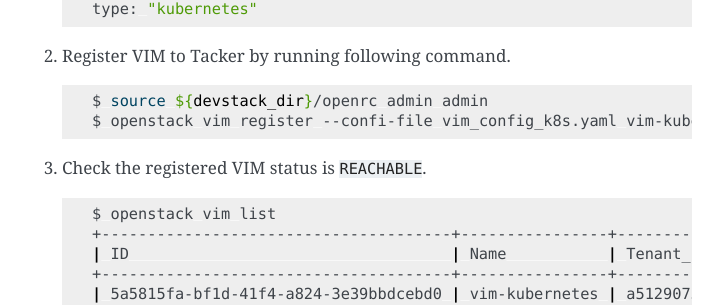
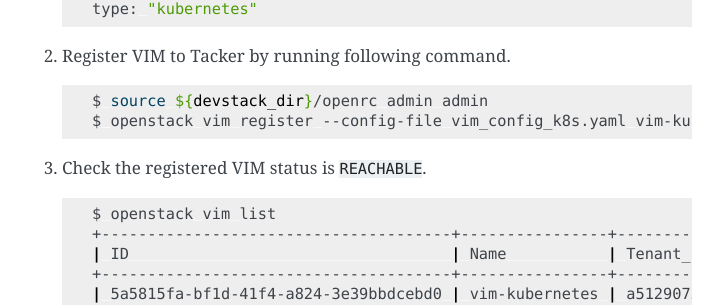
Before and after one commit to o-ran-sc/smo-o2, a Sphinx documentation site: the page built from docs/tacker-user-guide-cnf.rst, in a window 1280 px wide and 900 px high, scrolled down 723 px. Shown: the part 148-453 px from the top of the window, without its empty margins (388-1111 px from the left). Built offline with Sphinx 7.4.7, drawn with Linux system fonts in a browser that asks for light colours.

Commit message:
Fix tox4 error
This patch changes to use allowlist_externals instead of
whitelist_externals for fixing tox4 error.

Also this patch contains fixing typo to trigger the Jenkins Job.

Signed-off-by: Ayumu Ueha <ueha.ayumu@jp.fujitsu.com>
Change-Id: Ia931ee87a331a85e0718238089a25e483292e181

```diff
--- a/docs/tacker-user-guide-cnf.rst
+++ b/docs/tacker-user-guide-cnf.rst
@@ -37,7 +37,7 @@
    .. code:: bash
 
       $ source ${devstack_dir}/openrc admin admin
-      $ openstack vim register --confi-file vim_config_k8s.yaml vim-kubernetes
+      $ openstack vim register --config-file vim_config_k8s.yaml vim-kubernetes
 
 3. Check the registered VIM status is ``REACHABLE``.
 
--- a/docs/tacker-user-guide-vnf.rst
+++ b/docs/tacker-user-guide-vnf.rst
@@ -39,7 +39,7 @@
    .. code:: bash
 
       $ source ${devstack_dir}/openrc admin admin
-      $ openstack vim register --confi-file vim_config.yaml vim-openstack
+      $ openstack vim register --config-file vim_config.yaml vim-openstack
 
 3. Check the registered VIM status is ``REACHABLE``.
 
```
Also changed, not shown: 1 other file.
